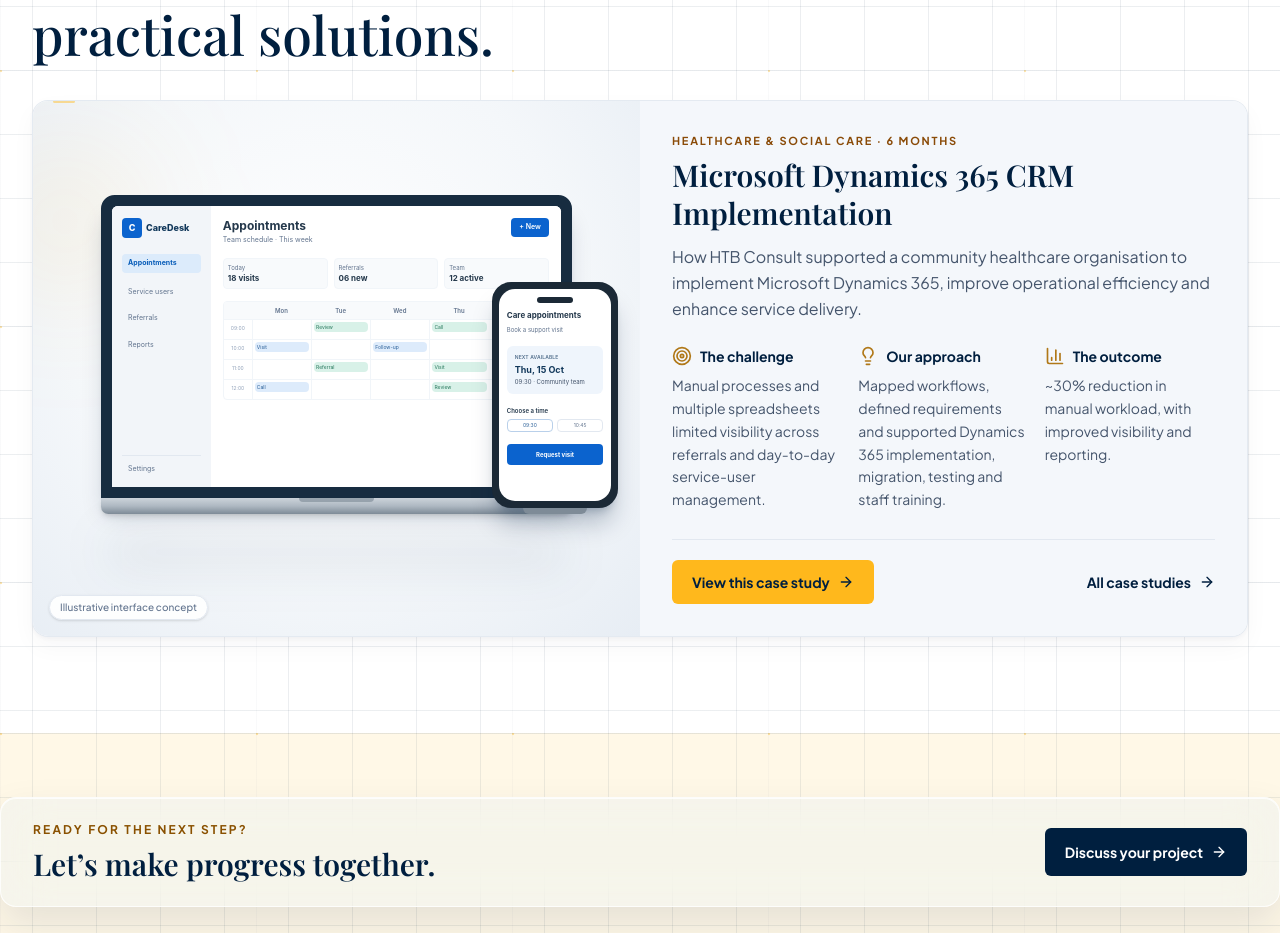
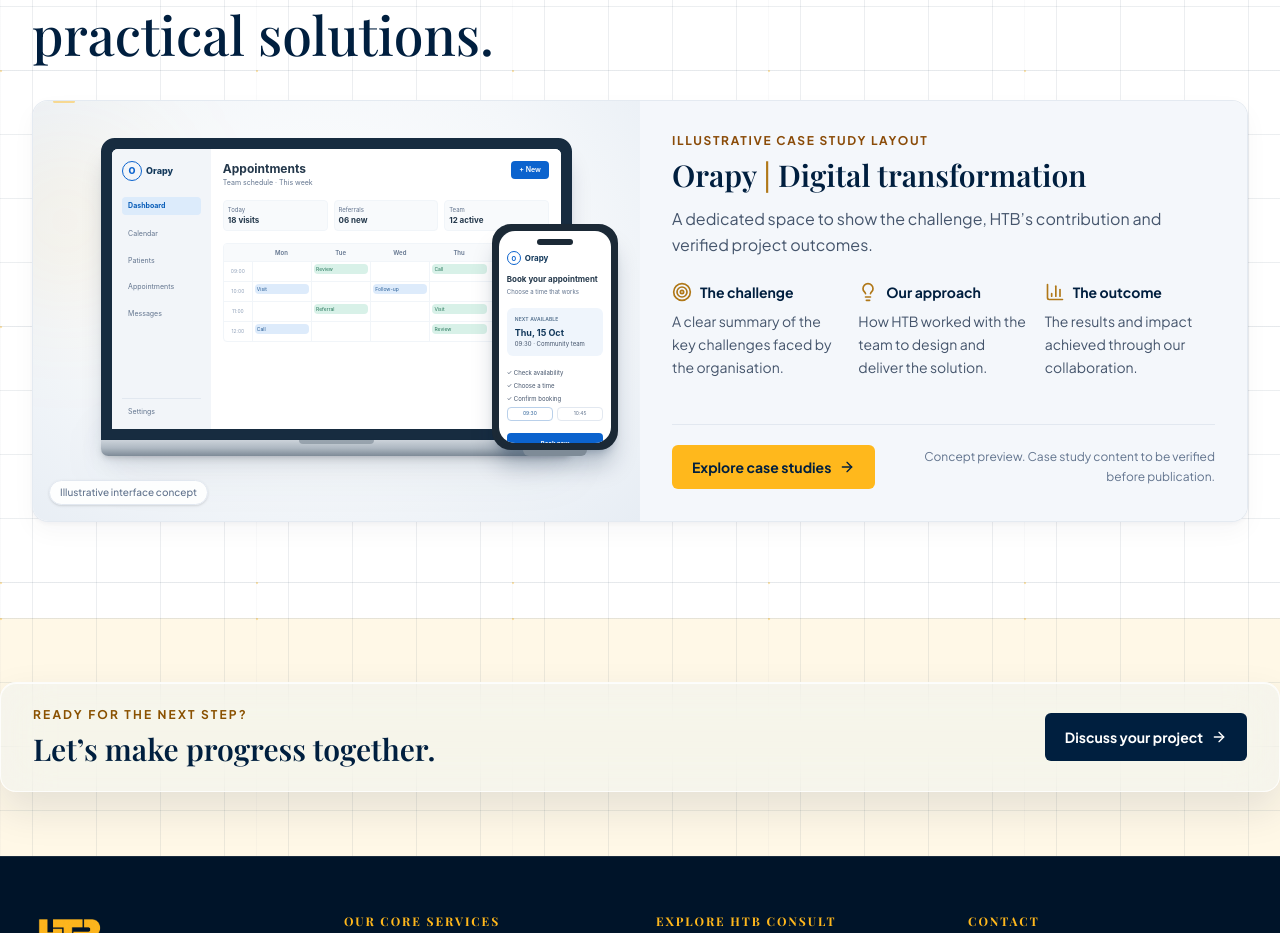
Before and after one commit to HTBCONSULTS/HTB_CONSULTS_MAIN, a React (Vite) app: page / in a window 1280 px wide. Shown: the part 2780-3713 px from the top of the page. Built offline with nearby package versions, Linux system fonts and the light colour scheme; no server answers; a web font is replaced by a local one.

Commit message:
feat: match Orapy case study showcase reference

```diff
--- a/src/components/FeaturedCaseStudyDeviceMockup.tsx
+++ b/src/components/FeaturedCaseStudyDeviceMockup.tsx
@@ -11,7 +11,7 @@
 export const FeaturedCaseStudyDeviceMockup: React.FC = () => (
   <div
     role="img"
-    aria-label="Illustrative care appointment dashboard shown on a laptop with a companion mobile booking screen"
+    aria-label="Illustrative Orapy appointments dashboard shown on a laptop with a companion mobile booking screen"
     className="relative flex aspect-[4/3] items-center justify-center overflow-hidden bg-[radial-gradient(ellipse_at_48%_40%,#FFFFFF_0%,#F4F7FA_58%,#E7EDF4_100%)] px-4 sm:aspect-[16/10] lg:aspect-auto lg:min-h-[420px]"
   >
     <div aria-hidden="true" className="absolute inset-x-[12%] bottom-[13%] h-7 rounded-full bg-[#17344D]/10 blur-xl" />
@@ -24,13 +24,14 @@
             <div className="flex h-full min-h-0">
               <aside className="flex w-[22%] shrink-0 flex-col gap-2 bg-[#F2F5F9] px-1.5 py-2 sm:gap-3 sm:px-2.5 sm:py-3">
                 <div className="mb-1 flex items-center gap-1 text-[6px] font-extrabold text-[#12385B] sm:text-[9px]">
-                  <span className="grid h-3.5 w-3.5 place-items-center rounded bg-[#0B63CE] text-[7px] text-white sm:h-5 sm:w-5 sm:text-[9px]">C</span>
-                  CareDesk
+                  <span className="grid h-3.5 w-3.5 place-items-center rounded-full border border-[#0B63CE] text-[7px] text-[#0B63CE] sm:h-5 sm:w-5 sm:text-[9px]">O</span>
+                  Orapy
                 </div>
-                <div className="rounded bg-[#DCEBFB] px-1 py-1 text-[5px] font-bold text-[#075CB8] sm:px-1.5 sm:text-[7px]">Appointments</div>
-                <div className="px-1 py-0.5 text-[5px] text-slate-500 sm:px-1.5 sm:text-[7px]">Service users</div>
-                <div className="px-1 py-0.5 text-[5px] text-slate-500 sm:px-1.5 sm:text-[7px]">Referrals</div>
-                <div className="px-1 py-0.5 text-[5px] text-slate-500 sm:px-1.5 sm:text-[7px]">Reports</div>
+                <div className="rounded bg-[#DCEBFB] px-1 py-1 text-[5px] font-bold text-[#075CB8] sm:px-1.5 sm:text-[7px]">Dashboard</div>
+                <div className="px-1 py-0.5 text-[5px] text-slate-500 sm:px-1.5 sm:text-[7px]">Calendar</div>
+                <div className="px-1 py-0.5 text-[5px] text-slate-500 sm:px-1.5 sm:text-[7px]">Patients</div>
+                <div className="px-1 py-0.5 text-[5px] text-slate-500 sm:px-1.5 sm:text-[7px]">Appointments</div>
+                <div className="px-1 py-0.5 text-[5px] text-slate-500 sm:px-1.5 sm:text-[7px]">Messages</div>
                 <div className="mt-auto border-t border-slate-200 px-1 pt-2 text-[5px] text-slate-500 sm:px-1.5 sm:text-[7px]">Settings</div>
               </aside>
 
@@ -87,19 +88,27 @@
         <div className="rounded-[1rem] border-[3px] border-[#1B2936] bg-[#1B2936] p-[2px] shadow-xl shadow-[#001F3F]/25 sm:rounded-[1.2rem] sm:border-4 sm:p-[3px]">
           <div className="relative aspect-[0.53] overflow-hidden rounded-[0.8rem] bg-white px-1.5 pb-2 pt-4 font-sans text-[#24384B] sm:rounded-[1rem] sm:px-2 sm:pt-5">
             <div className="absolute left-1/2 top-1.5 h-1 w-7 -translate-x-1/2 rounded-full bg-[#1B2936] sm:top-2 sm:h-1.5 sm:w-9" />
-            <p className="text-[6px] font-bold sm:text-[8px]">Care appointments</p>
-            <p className="mt-1 text-[5px] text-slate-500 sm:text-[6px]">Book a support visit</p>
+            <div className="flex items-center gap-1 text-[6px] font-bold text-[#12385B] sm:text-[8px]">
+              <span className="grid h-3 w-3 place-items-center rounded-full border border-[#0B63CE] text-[5px] text-[#0B63CE] sm:h-3.5 sm:w-3.5 sm:text-[6px]">O</span>
+              Orapy
+            </div>
+            <p className="mt-2 text-[6px] font-bold sm:text-[8px]">Book your appointment</p>
+            <p className="mt-0.5 text-[5px] text-slate-500 sm:text-[6px]">Choose a time that works</p>
             <div className="mt-2 rounded-md bg-[#EFF5FC] p-1.5 sm:mt-3 sm:p-2">
               <p className="text-[4px] font-semibold uppercase tracking-wide text-[#55718E] sm:text-[5px]">Next available</p>
               <p className="mt-0.5 text-[7px] font-bold text-[#12385B] sm:text-[9px]">Thu, 15 Oct</p>
               <p className="text-[5px] text-slate-600 sm:text-[6px]">09:30 · Community team</p>
             </div>
-            <p className="mt-2 text-[5px] font-semibold sm:mt-3 sm:text-[6px]">Choose a time</p>
+            <div className="mt-2 space-y-1 text-[5px] text-slate-600 sm:mt-3 sm:text-[6px]">
+              <p>✓ Check availability</p>
+              <p>✓ Choose a time</p>
+              <p>✓ Confirm booking</p>
+            </div>
             <div className="mt-1 grid grid-cols-2 gap-1">
               <span className="rounded border border-[#B9D0EA] px-1 py-0.5 text-center text-[4px] text-[#285E97] sm:text-[5px]">09:30</span>
               <span className="rounded border border-slate-200 px-1 py-0.5 text-center text-[4px] text-slate-500 sm:text-[5px]">10:45</span>
             </div>
-            <div className="mt-2 rounded bg-[#0B63CE] py-1 text-center text-[5px] font-bold text-white sm:mt-3 sm:py-1.5 sm:text-[6px]">Request visit</div>
+            <div className="mt-2 rounded bg-[#0B63CE] py-1 text-center text-[5px] font-bold text-white sm:mt-3 sm:py-1.5 sm:text-[6px]">Book now</div>
           </div>
         </div>
         <div className="mx-auto h-1.5 w-1/2 rounded-b-md bg-[#7E8B97]" />
--- a/src/pages/HomePage.tsx
+++ b/src/pages/HomePage.tsx
@@ -4,25 +4,23 @@
 import { Hero } from '../components/Hero';
 import { FeaturedCaseStudyDeviceMockup } from '../components/FeaturedCaseStudyDeviceMockup';
 import { TrustPillarsStrip } from '../components/TrustPillarsStrip';
-import { CASE_STUDIES, SERVICES } from '../config/siteData';
+import { SERVICES } from '../config/siteData';
 import { VISUAL_ASSETS } from '../config/visualAssets';
 
-const FEATURED_CASE_STUDY = CASE_STUDIES.find((study) => study.id === 'case-crm-dynamics') ?? CASE_STUDIES[0];
-const MANUAL_WORKLOAD_RESULT = FEATURED_CASE_STUDY.results[0];
-const FEATURED_STORY_STEPS = [
+const ORAPY_STORY_STEPS = [
   {
     title: 'The challenge',
-    description: 'Manual processes and multiple spreadsheets limited visibility across referrals and day-to-day service-user management.',
+    description: 'A clear summary of the key challenges faced by the organisation.',
     Icon: Target,
   },
   {
     title: 'Our approach',
-    description: 'Mapped workflows, defined requirements and supported Dynamics 365 implementation, migration, testing and staff training.',
+    description: 'How HTB worked with the team to design and deliver the solution.',
     Icon: Lightbulb,
   },
   {
     title: 'The outcome',
-    description: `${MANUAL_WORKLOAD_RESULT.metric} ${MANUAL_WORKLOAD_RESULT.label.toLowerCase()}, with improved visibility and reporting.`,
+    description: 'The results and impact achieved through our collaboration.',
     Icon: BarChart3,
   },
 ];
@@ -136,18 +134,18 @@
 
           <div className="flex flex-col justify-between bg-[#F4F7FB] p-5 sm:p-7 lg:p-8">
             <div>
-              <p className="text-[11px] font-bold uppercase tracking-[0.16em] text-[#8A4B08]">
-                {FEATURED_CASE_STUDY.sector} <span aria-hidden="true">·</span> {FEATURED_CASE_STUDY.duration}
+              <p className="text-xs font-bold uppercase tracking-[0.14em] text-[#8A4B08]">
+                Illustrative case study layout
               </p>
               <h3 id="featured-case-study-title" className="mt-2 font-editorial text-[1.55rem] font-semibold leading-tight text-[#001F3F] sm:text-3xl">
-                {FEATURED_CASE_STUDY.title}
+                Orapy <span className="text-[#B07818]">|</span> Digital transformation
               </h3>
               <p className="mt-3 text-sm leading-relaxed text-slate-600 sm:text-base">
-                {FEATURED_CASE_STUDY.subtitle}
+                A dedicated space to show the challenge, HTB’s contribution and verified project outcomes.
               </p>
 
               <div className="mt-6 grid gap-4 md:grid-cols-3 lg:grid-cols-1 xl:grid-cols-3">
-                {FEATURED_STORY_STEPS.map(({ title, description, Icon }) => (
+                {ORAPY_STORY_STEPS.map(({ title, description, Icon }) => (
                   <div key={title} className="border-t border-slate-200 pt-3 md:border-t-0 md:pt-0 lg:border-t lg:pt-3 xl:border-t-0 xl:pt-0">
                     <div className="flex items-center gap-2 text-sm font-bold text-[#001F3F]">
                       <Icon className="h-5 w-5 shrink-0 text-[#B07818]" aria-hidden="true" />
@@ -162,12 +160,12 @@
             </div>
 
             <div className="mt-7 flex flex-col gap-3 border-t border-slate-200 pt-5 sm:flex-row sm:items-center sm:justify-between">
-              <Link to={`/case-studies/${FEATURED_CASE_STUDY.id}`} className="focus-visible-brand inline-flex min-h-11 items-center justify-center gap-2 rounded-md bg-[#FFB81C] px-5 py-3 text-sm font-bold text-[#001F3F] transition-colors hover:bg-[#FFD166]">
-                View this case study <ArrowRight className="h-4 w-4" aria-hidden="true" />
+              <Link to="/case-studies" className="focus-visible-brand inline-flex min-h-11 items-center justify-center gap-2 self-start rounded-md bg-[#FFB81C] px-5 py-3 text-sm font-bold text-[#001F3F] transition-colors hover:bg-[#FFD166]">
+                Explore case studies <ArrowRight className="h-4 w-4" aria-hidden="true" />
               </Link>
-              <Link to="/case-studies" className="focus-visible-brand inline-flex min-h-10 items-center gap-2 text-sm font-bold text-[#001F3F] transition-colors hover:text-[#8A4B08]">
-                All case studies <ArrowRight className="h-4 w-4" aria-hidden="true" />
-              </Link>
+              <p className="max-w-xs text-xs leading-relaxed text-slate-500 sm:text-right">
+                Concept preview. Case study content to be verified before publication.
+              </p>
             </div>
           </div>
         </article>
```
